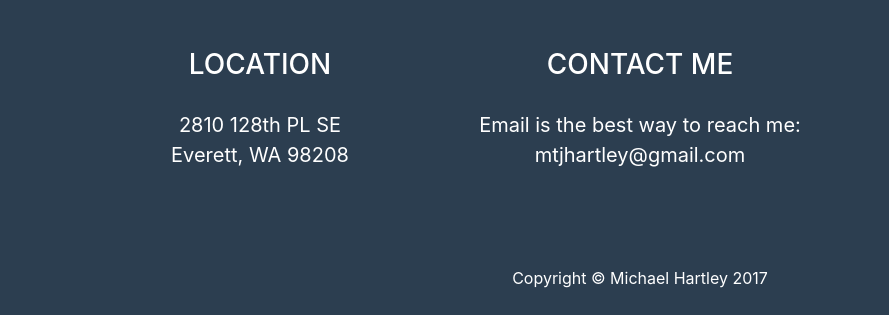
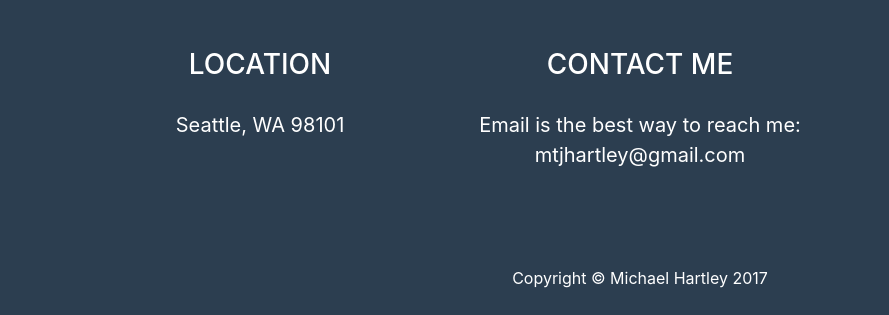
Before and after one commit to mtjhartley/mtjhartley.github.io, a website with bundled scripts: page index.html in a window 1280 px wide. Shown: the part 2955-3270 px from the top of the page, 0-889 px from the left. Built offline with nearby package versions, Linux system fonts and the light colour scheme.

Commit message:
updated location and resume

```diff
--- a/index.html
+++ b/index.html
@@ -163,8 +163,7 @@
           <div class="row">
             <div class="footer-col col-md-4">
               <h3>Location</h3>
-              <p>2810 128th PL SE
-                <br>Everett, WA 98208</p>
+              <p>Seattle, WA 98101</p>
             </div>
             <div class="footer-col col-md-4">
               <h3>Contact Me</h3>
```
Also changed, not shown: 1 other file.
